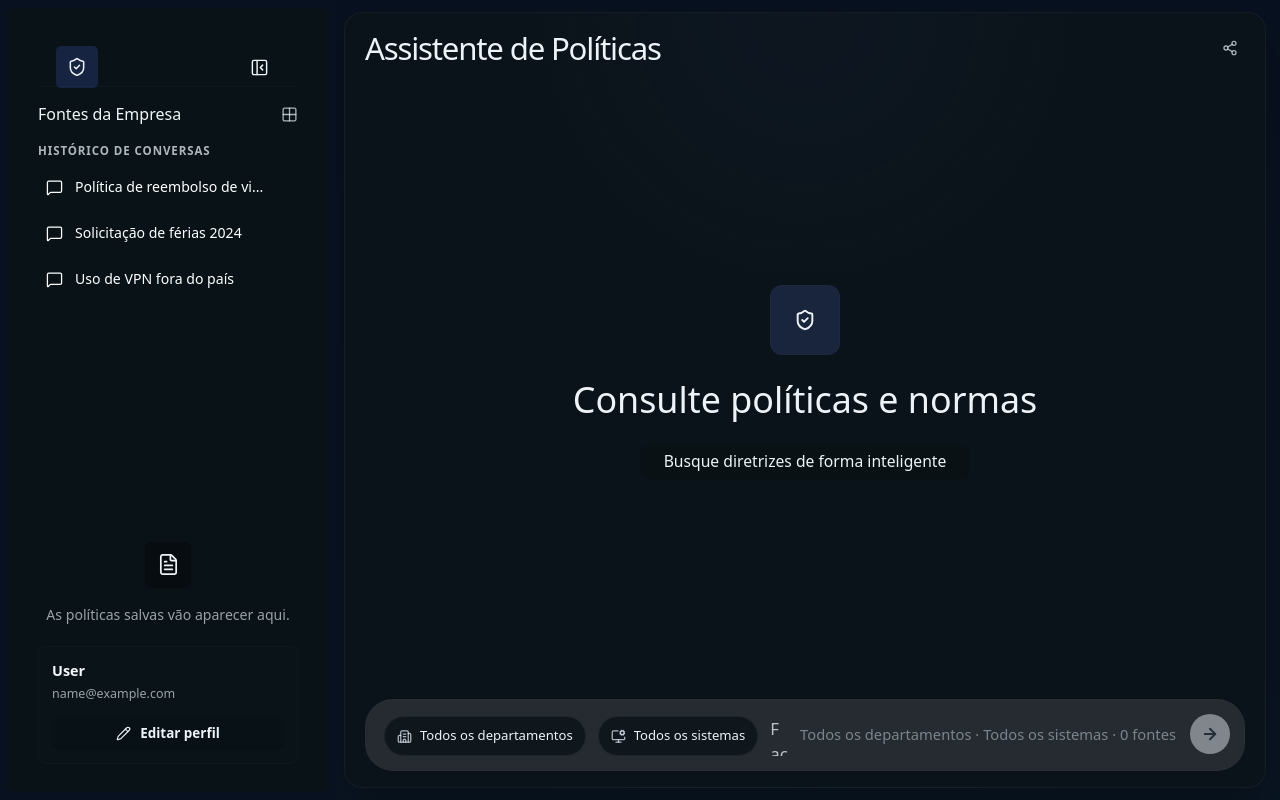
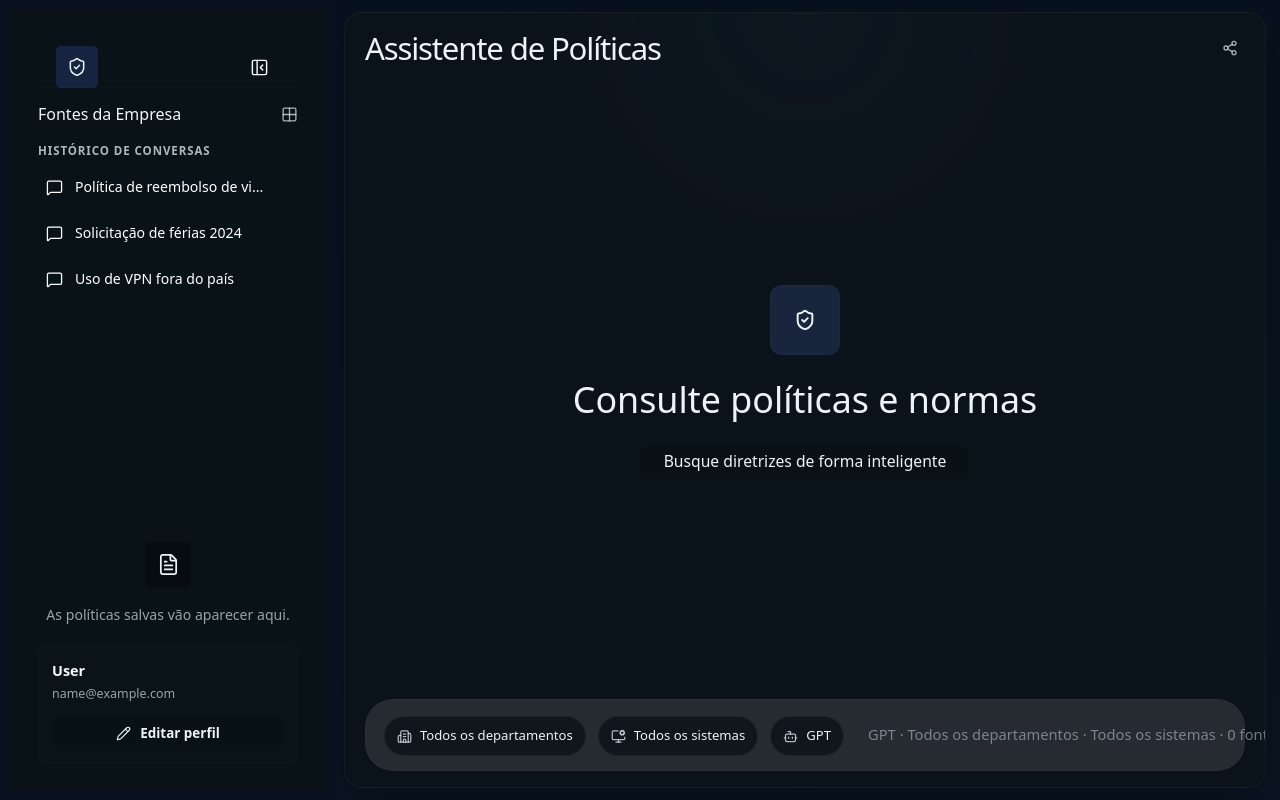
Before and after one commit to bergue-vitor/frontend-politica-chat, a React (Vite) app in the folder main/: page /login in a window 1280 px wide. Both pictures are taken after typing "name@example.com", "Sample123" into the empty fields and a click on the button "Entrar no assistente". Built offline with nearby package versions, Linux system fonts and the light colour scheme.

Commit message:
Criando um filtro para modelo de IA na barra do chat

```diff
--- a/main/src/pages/Chat/Chat.tsx
+++ b/main/src/pages/Chat/Chat.tsx
@@ -6,19 +6,21 @@ import { ChatInput } from './components/ChatInput';
 import { ChatMessages } from './components/ChatMessages';
 import { ChatWelcome } from './components/ChatWelcome';
 import { useChat } from './hooks/useChat';
-import { chatDepartments, chatSystems } from './mocks/chat.mock';
+import { aiProviders, chatDepartments, chatSystems } from './mocks/chat.mock';
+import type { AiProvider } from './types/chat.types';
 
 export default function Chat() {
   const { user } = useAuth();
   const [selectedDepartments, setSelectedDepartments] = useState([chatDepartments[0]]);
   const [selectedSystems, setSelectedSystems] = useState([chatSystems[0]]);
+  const [selectedAiProvider, setSelectedAiProvider] = useState<AiProvider>(aiProviders[0]);
   const {
     messages,
     inputValue,
     setInputValue,
     handleSendMessage,
     isSending,
-  } = useChat(selectedDepartments, selectedSystems);
+  } = useChat(selectedDepartments, selectedSystems, selectedAiProvider);
 
   const hasMessages = messages.length > 0;
   const isAdmin = user.role === '2';
@@ -52,6 +54,9 @@ export default function Chat() {
           selectedSystems={selectedSystems}
           systems={chatSystems}
           onSystemsChange={setSelectedSystems}
+          selectedAiProvider={selectedAiProvider}
+          aiProviders={aiProviders}
+          onAiProviderChange={setSelectedAiProvider}
         />
       </section>
     </main>
--- a/main/src/pages/Chat/components/ChatInput.tsx
+++ b/main/src/pages/Chat/components/ChatInput.tsx
@@ -1,5 +1,6 @@
-import { ArrowRight, Building2, MonitorCog } from 'lucide-react';
+import { ArrowRight, Bot, Building2, MonitorCog } from 'lucide-react';
 import type { KeyboardEvent } from 'react';
+import type { AiProvider } from '../types/chat.types';
 
 interface ChatInputProps {
   value: string;
@@ -13,6 +14,9 @@ interface ChatInputProps {
   selectedSystems?: string[];
   systems: string[];
   onSystemsChange: (systems: string[]) => void;
+  selectedAiProvider: AiProvider;
+  aiProviders: AiProvider[];
+  onAiProviderChange: (provider: AiProvider) => void;
 }
 
 export function ChatInput({
@@ -27,6 +31,9 @@ export function ChatInput({
   selectedSystems = ['Todos os sistemas'],
   systems,
   onSystemsChange,
+  selectedAiProvider,
+  aiProviders,
+  onAiProviderChange,
 }: ChatInputProps) {
   const departmentSummary = getSelectionSummary(selectedDepartments, departments[0]);
   const systemSummary = getSelectionSummary(selectedSystems, systems[0]);
@@ -94,6 +101,27 @@ export function ChatInput({
           </div>
         </details>
 
+        <details className="chat-filter-menu">
+          <summary className="chat-department-filter" title="Escolher IA para responder">
+            <Bot size={15} />
+            <span>{selectedAiProvider}</span>
+          </summary>
+
+          <div className="chat-filter-options chat-provider-options">
+            {aiProviders.map((provider) => (
+              <label className="chat-filter-option" key={provider}>
+                <input
+                  type="radio"
+                  name="chat-ai-provider"
+                  checked={selectedAiProvider === provider}
+                  onChange={() => onAiProviderChange(provider)}
+                />
+                <span>{provider}</span>
+              </label>
+            ))}
+          </div>
+        </details>
+
         <textarea
           className="chat-input"
           value={value}
@@ -109,7 +137,7 @@ export function ChatInput({
 
         <div className="chat-input-actions">
           <span className="chat-sources-counter">
-            {departmentSummary} · {systemSummary} · {sourcesCount} fontes
+            {selectedAiProvider} · {departmentSummary} · {systemSummary} · {sourcesCount} fontes
           </span>
 
           <button
--- a/main/src/pages/Chat/hooks/useChat.ts
+++ b/main/src/pages/Chat/hooks/useChat.ts
@@ -1,8 +1,12 @@
 import { useState } from 'react';
 import { getMockAssistantResponse } from '../mocks/chat.mock';
-import type { ChatMessage } from '../types/chat.types';
+import type { AiProvider, ChatMessage } from '../types/chat.types';
 
-export function useChat(selectedDepartments: string[], selectedSystems: string[]) {
+export function useChat(
+  selectedDepartments: string[],
+  selectedSystems: string[],
+  selectedAiProvider: AiProvider
+) {
   const [messages, setMessages] = useState<ChatMessage[]>([]);
   const [inputValue, setInputValue] = useState('');
   const [isSending, setIsSending] = useState(false);
@@ -27,7 +31,11 @@ export function useChat(selectedDepartments: string[], selectedSystems: string[]
         setTimeout(resolve, 1000);
       });
 
-      const assistantResponse = getMockAssistantResponse(selectedDepartments, selectedSystems);
+      const assistantResponse = getMockAssistantResponse(
+        selectedDepartments,
+        selectedSystems,
+        selectedAiProvider
+      );
       const botMessage: ChatMessage = {
         id: crypto.randomUUID(),
         sender: 'assistant',
--- a/main/src/pages/Chat/mocks/chat.mock.ts
+++ b/main/src/pages/Chat/mocks/chat.mock.ts
@@ -1,4 +1,4 @@
-import type { ChatSource } from '../types/chat.types';
+import type { AiProvider, ChatSource } from '../types/chat.types';
 
 export const chatDepartments = [
   'Todos os departamentos',
@@ -15,6 +15,8 @@ export const chatSystems = [
   'Reembolso Online',
   'Portal de Governança',
 ];
+
+export const aiProviders: AiProvider[] = ['GPT', 'Claude', 'Gemini'];
 
 const departmentKnowledge: Record<string, { content: string; sources: ChatSource[] }> = {
   'Governança / RH': {
@@ -113,7 +115,11 @@ const defaultKnowledge = {
   ],
 };
 
-export function getMockAssistantResponse(departments: string[], systems: string[]) {
+export function getMockAssistantResponse(
+  departments: string[],
+  systems: string[],
+  aiProvider: AiProvider
+) {
   const selectedDepartments = departments.filter((department) => department !== chatDepartments[0]);
   const selectedSystems = systems.filter((system) => system !== chatSystems[0]);
   const departmentResponses = selectedDepartments
@@ -126,10 +132,13 @@ export function getMockAssistantResponse(departments: string[], systems: string[
 
   if (responses.length > 0) {
     return {
-      content: responses.map((response) => response.content).join('\n\n'),
+      content: `[${aiProvider}] ${responses.map((response) => response.content).join('\n\n')}`,
       sources: responses.flatMap((response) => response.sources),
     };
   }
 
-  return defaultKnowledge;
+  return {
+    ...defaultKnowledge,
+    content: `[${aiProvider}] ${defaultKnowledge.content}`,
+  };
 }
--- a/main/src/pages/Chat/types/chat.types.ts
+++ b/main/src/pages/Chat/types/chat.types.ts
@@ -1,4 +1,5 @@
 export type MessageSender = 'user' | 'assistant';
+export type AiProvider = 'GPT' | 'Claude' | 'Gemini';
 
 export interface ChatSource {
   id: string;
--- a/main/src/styles/Chat.css
+++ b/main/src/styles/Chat.css
@@ -176,6 +176,14 @@
 
 .chat-filter-option input:checked::before {
   transform: scale(1);
+}
+
+.chat-provider-options .chat-filter-option input {
+  border-radius: 999px;
+}
+
+.chat-provider-options .chat-filter-option input::before {
+  border-radius: 999px;
 }
 
 .chat-filter-option span {
```
